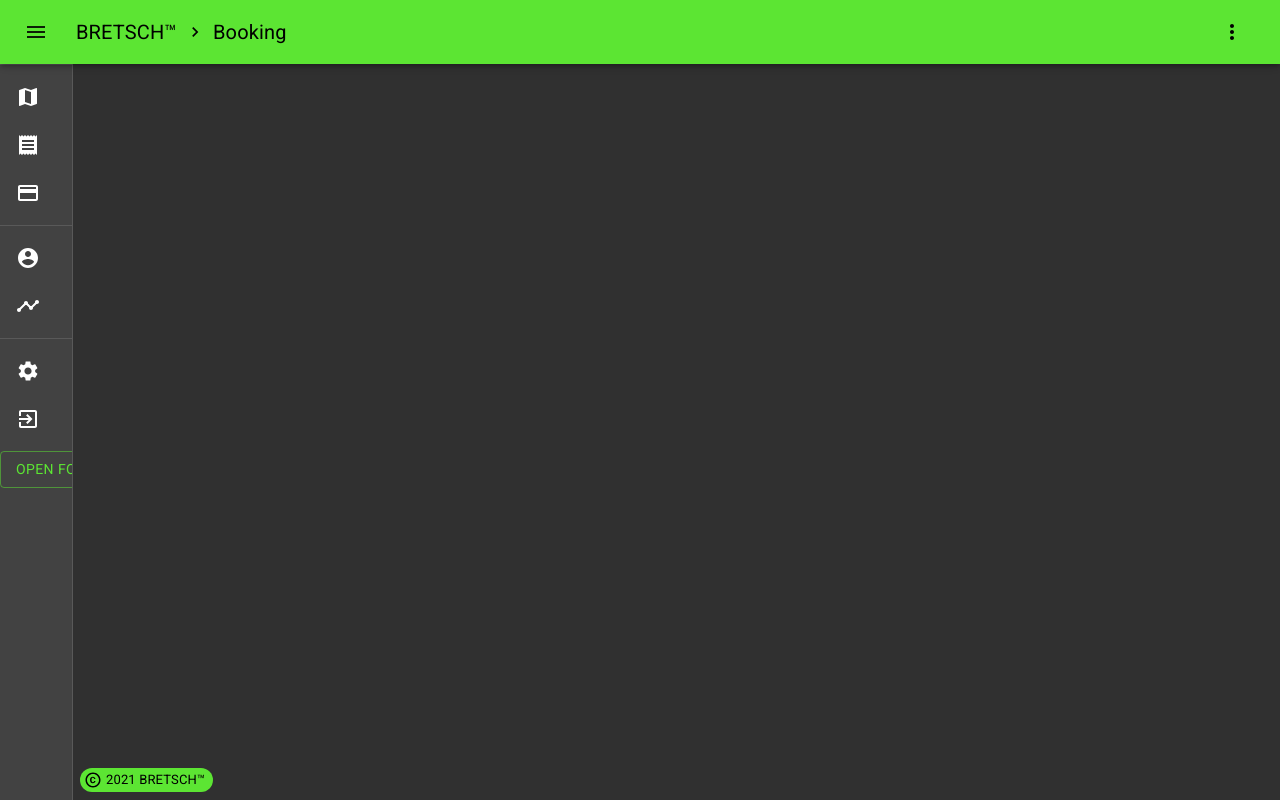
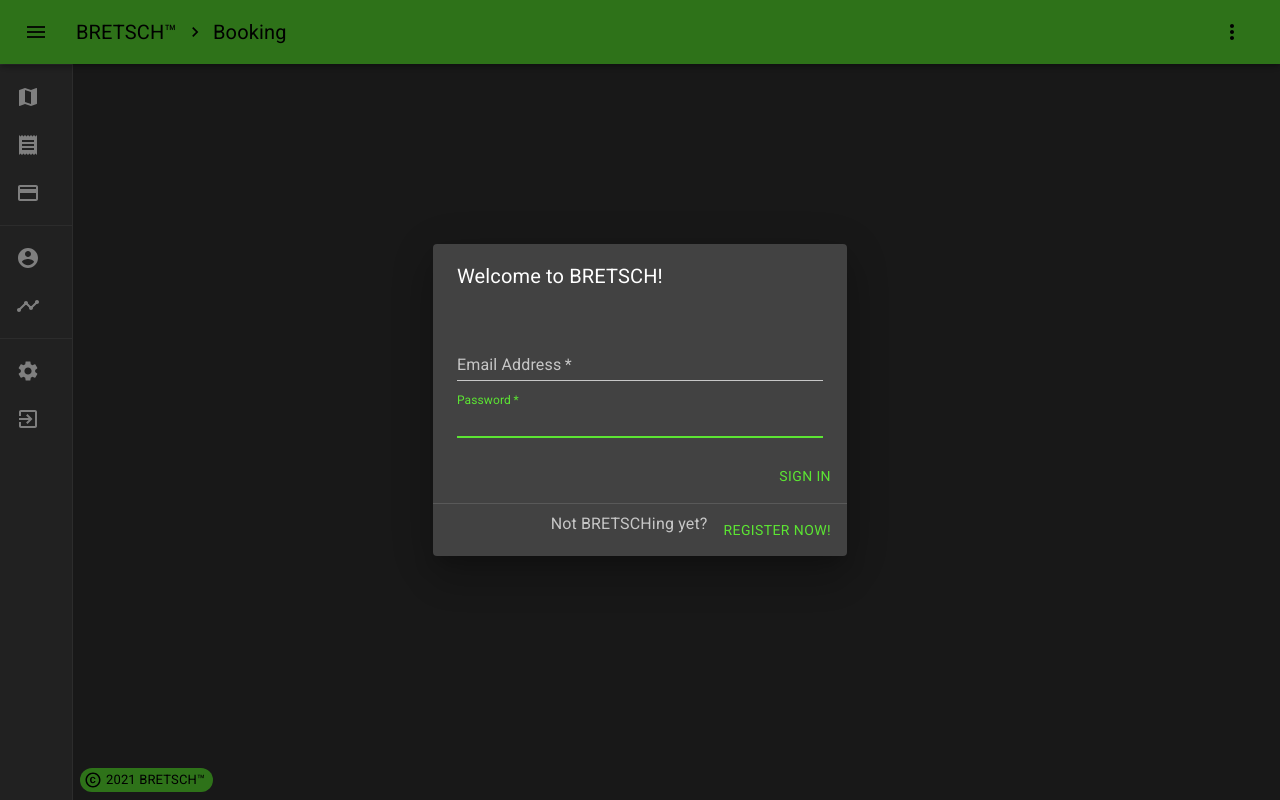
Before and after one commit to eliahvo/e-vehicle-rental, a React (Create React App) app in the folder bretsch-app/bretsch-frontend/: page /booking in a window 1280 px wide. Both pictures are taken after a click on the button "Login". Built offline with nearby package versions, Linux system fonts and the light colour scheme; no server answers.

Commit message:
Modal Login

```diff
--- a/bretsch-app/bretsch-frontend/src/components/AppBarHeader.tsx
+++ b/bretsch-app/bretsch-frontend/src/components/AppBarHeader.tsx
@@ -126,7 +126,7 @@ export const AppBarHeader = ({ title }: AppBarHeaderProps) => {
 
   const [anchorEl, setAnchorEl] = React.useState<null | HTMLElement>(null);
   const [navigationDrawer, setNavigationDrawer] = React.useState(false);
-  const [login, setLogin] = React.useState(false);
+  const [openLogin, setOpenLogin] = React.useState(false);
 
   const handleMenuOpen = (event: React.MouseEvent<HTMLButtonElement>) => {
     setAnchorEl(event.currentTarget);
@@ -154,8 +154,13 @@ export const AppBarHeader = ({ title }: AppBarHeaderProps) => {
     reloadAll();
   };
 
+  const toggleOpen = () => {
+    setOpenLogin(!openLogin);
+  };
+
   const loginContext = {
-    open: true,
+    toggleOpen: toggleOpen,
+    open: openLogin,
   };
 
   return (
@@ -227,6 +232,7 @@ export const AppBarHeader = ({ title }: AppBarHeaderProps) => {
           }),
         }}
       >
+        <LoginContext.Provider value={loginContext}>
           <div className={classes.toolbar}>
             <IconButton onClick={handleDrawerClose}>
               {theme.direction === 'rtl' ? <ChevronRightIcon /> : <ChevronLeftIcon />}
@@ -307,11 +313,11 @@ export const AppBarHeader = ({ title }: AppBarHeaderProps) => {
               </ListItemIcon>
               <ListItemText primary={'Settings'} />
             </ListItem>
-          <LoginContext.Provider value={loginContext}>
+
             <ListItem
               button
               onClick={() => {
-                setLogin(!login);
+                setOpenLogin(true);
               }}
             >
               <ListItemIcon>
@@ -319,9 +325,9 @@ export const AppBarHeader = ({ title }: AppBarHeaderProps) => {
               </ListItemIcon>
               <ListItemText primary={'Login'} />
             </ListItem>
+          </List>
+          <LoginFormDialog />
         </LoginContext.Provider>
-        </List>
-        {login && <LoginFormDialog></LoginFormDialog>}
       </Drawer>
     </>
   );
--- a/bretsch-app/bretsch-frontend/src/components/Login.tsx
+++ b/bretsch-app/bretsch-frontend/src/components/Login.tsx
@@ -1,4 +1,4 @@
-import React from 'react';
+import React, { useContext, useState, ChangeEvent } from 'react';
 import Button from '@material-ui/core/Button';
 import TextField from '@material-ui/core/TextField';
 import Dialog from '@material-ui/core/Dialog';
@@ -6,37 +6,62 @@ import DialogActions from '@material-ui/core/DialogActions';
 import DialogContent from '@material-ui/core/DialogContent';
 import DialogContentText from '@material-ui/core/DialogContentText';
 import DialogTitle from '@material-ui/core/DialogTitle';
+import { LoginContext } from '../contexts/AppContext';
+import { Divider } from '@material-ui/core';
 
 export default function FormDialog() {
-  const [open, setOpen] = React.useState(false);
+  const loginContext = useContext(LoginContext);
+  const [values, setValues] = useState({
+    name: '',
+    description: '',
+  });
 
-  const handleClickOpen = () => {
-    setOpen(true);
+  const handleClose = () => {
+    loginContext.toggleOpen();
+  };
+  const format = /[!@#$%^&*()_+\-=\[\]{};':"\\|,.<>\/?]+/;
+  const fieldDidChange = (e: ChangeEvent<HTMLInputElement>) => {
+    if (format.test(e.target.value)) {
+      alert('Sonderzeichen sind im Namen nicht erlaubt!');
+      e.target.value = '';
+    } else {
+      setValues({ ...values, [e.target.name]: e.target.value });
+    }
   };
 
-  const handleClose = () => {
-    setOpen(false);
+  const onSubmitForm = async (e: React.FormEvent<HTMLFormElement>) => {
+    e.preventDefault();
+
+    await fetch('/api/user', {
+      method: 'POST',
+      headers: { 'Content-Type': 'application/json' },
+      body: JSON.stringify({
+        ...values,
+      }),
+    });
+    handleClose();
   };
 
   return (
     <div>
-      <Button variant="outlined" color="primary" onClick={handleClickOpen}>
-        Open form dialog
-      </Button>
-      <Dialog open={open} onClose={handleClose} aria-labelledby="form-dialog-title">
-        <DialogTitle id="form-dialog-title">Subscribe</DialogTitle>
-        <DialogContent>
-          <DialogContentText>
-            To subscribe to this website, please enter your email address here. We will send updates occasionally.
-          </DialogContentText>
-          <TextField autoFocus margin="dense" id="name" label="Email Address" type="email" fullWidth />
-        </DialogContent>
+      <Dialog open={loginContext.open} onClose={handleClose} aria-labelledby="form-dialog-title">
+        <DialogTitle id="form-dialog-title">Welcome to BRETSCH!</DialogTitle>
+        <form onSubmit={onSubmitForm} data-testid="create-task-form">
+          <DialogContent>
+            <TextField autoFocus margin="dense" id="name" label="Email Address" type="email" fullWidth required />
+            <TextField autoFocus margin="dense" id="name" label="Password" type="password" fullWidth required />
+          </DialogContent>
+          <DialogActions>
+            <Button type="submit" color="primary">
+              Sign In
+            </Button>
+          </DialogActions>
+        </form>
+        <Divider />
         <DialogActions>
+          <DialogContentText> Not BRETSCHing yet?</DialogContentText>
           <Button onClick={handleClose} color="primary">
-            Cancel
-          </Button>
-          <Button onClick={handleClose} color="primary">
-            Subscribe
+            Register NOW!
           </Button>
         </DialogActions>
       </Dialog>
--- a/bretsch-app/bretsch-frontend/src/contexts/AppContext.tsx
+++ b/bretsch-app/bretsch-frontend/src/contexts/AppContext.tsx
@@ -3,7 +3,6 @@ import React from 'react';
 import { Vehicle } from '../util/EntityInterfaces';
 
 const typedVehicles: Vehicle[] = [];
-const defaultValue: any = '';
 
 export const AppContext = React.createContext({
   darkMode: true,
@@ -14,5 +13,6 @@ export const AppContext = React.createContext({
 });
 
 export const LoginContext = React.createContext({
-  open: defaultValue,
+  toggleOpen: () => {},
+  open: false,
 });
```
Lines whose indentation alone changed are shown as unchanged.
